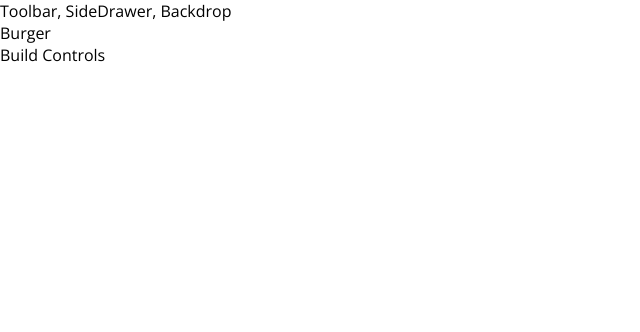
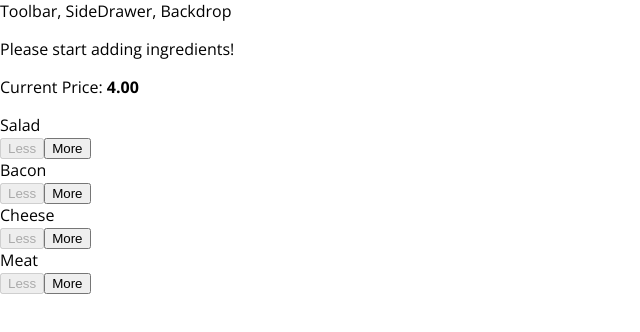
Before and after one commit to lelinrashed/Burger-Builder, a React app: page / in a window 1280 px wide. Shown: the top 332 px of the page, without its empty margins (0-640 px from the left). Built offline with nearby package versions, Linux system fonts and the light colour scheme.

Commit message:
Push after setup the ingredients dynamicly and added price dynamicly

```diff
--- a/package.json
+++ b/package.json
@@ -42,6 +42,7 @@
     "postcss-normalize": "7.0.1",
     "postcss-preset-env": "6.6.0",
     "postcss-safe-parser": "4.0.1",
+    "prop-types": "^15.7.2",
     "react": "^16.8.6",
     "react-app-polyfill": "^1.0.1",
     "react-dev-utils": "^9.0.1",
--- /dev/null
+++ b/src/components/Burger/BuildControls/BuildControl/BuildControl.css
@@ -0,0 +1,56 @@
+.BuildControl {
+    display: flex;
+    justify-content: space-between;
+    align-items: center;
+    margin: 5px 0;
+}
+
+.BuildControl button {
+    display: block;
+    font: inherit;
+    padding: 5px;
+    margin: 0 5px;
+    width: 80px;
+    border: 1px solid #AA6817;
+    cursor: pointer;
+    outline: none;
+}
+
+.BuildControl button:disabled {
+    background-color: #AC9980;
+    border: 1px solid #7E7365;
+    color: #ccc;
+    cursor: default;
+}
+
+.BuildControl button:hover:disabled {
+    background-color: #AC9980;
+    color: #ccc;
+    cursor: not-allowed;
+}
+
+.Label {
+    padding: 10px;
+    font-weight: bold;
+    width: 80px;
+}
+
+.BuildControl .Less {
+    background-color: #D39952;
+    color: white;
+}
+
+.BuildControl .More {
+    background-color: #8F5E1E;
+    color: white;
+}
+
+.BuildControl .Less:hover, .BuildControl .Less:active {
+    background-color: #DAA972;
+    color: white;
+}
+
+.BuildControl .More:hover,.BuildControl .More:active {
+    background-color: #99703F;
+    color: white;
+}
--- /dev/null
+++ b/src/components/Burger/BuildControls/BuildControl/BuildControl.js
@@ -0,0 +1,12 @@
+import React from 'react';
+import classes from './BuildControl.css';
+
+const buildControl = (props) => (
+    <div className={classes.BuildControl}>
+        <div className={classes.Label}>{props.label}</div>
+        <button className={classes.Less} onClick={props.removed} disabled={props.disabled}>Less</button>
+        <button className={classes.More} onClick={props.added}>More</button>
+    </div>
+);
+
+export default buildControl;
--- /dev/null
+++ b/src/components/Burger/BuildControls/BuildControls.css
@@ -0,0 +1,10 @@
+.BuildControls {
+    width: 100%;
+    background-color: #cf8f2e;
+    display: flex;
+    flex-flow: column;
+    align-items: center;
+    box-shadow: 0 2px 1px #cccccc;
+    margin: auto;
+    padding: 10px 0;
+}
--- /dev/null
+++ b/src/components/Burger/BuildControls/BuildControls.js
@@ -0,0 +1,26 @@
+import React from 'react';
+import classes from './BuildControls.css';
+import BuildControl from './BuildControl/BuildControl';
+
+const controls = [
+    {label: 'Salad', type: 'salad'},
+    {label: 'Bacon', type: 'bacon'},
+    {label: 'Cheese', type: 'cheese'},
+    {label: 'Meat', type: 'meat'},
+]
+
+const buildControls = (props) => (
+    <div className={classes.BuildControls}>
+        <p>Current Price: <strong>{props.price.toFixed(2)}</strong></p>
+        {controls.map(ctrl => (
+            <BuildControl
+            added={()=>props.ingredientAdded(ctrl.type)}
+            removed={()=>props.ingredientRemove(ctrl.type)}
+            key={ctrl.label}
+            label={ctrl.label}
+            disabled={props.disabled[ctrl.type]} />
+        ))}
+    </div>
+);
+
+export default buildControls;
--- /dev/null
+++ b/src/components/Burger/Burger.css
@@ -0,0 +1,30 @@
+.Burger {
+    width: 100%;
+    margin: auto;
+    height: 250px;
+    /* overflow: scroll; */
+    text-align: center;
+    font-weight: bold;
+    font-size: 1.2rem;
+}
+
+@media(min-width: 500px) and (min-height: 400px) {
+    .Burger {
+        width: 350px;
+        height: 300px;
+    }
+}
+
+@media(min-width: 500px) and (min-height: 401px) {
+    .Burger {
+        width: 450px;
+        height: 400px;
+    }
+}
+
+@media(min-width: 1000px) and (min-height: 700px) {
+    .Burger {
+        width: 700px;
+        height: 600px;
+    }
+}
--- a/src/components/Burger/Burger.js
+++ b/src/components/Burger/Burger.js
@@ -0,0 +1,28 @@
+import React from 'react';
+import classes from './Burger.css';
+import BurgerIngredient from './BurgerIngredient/BurgerIngredient';
+
+const burger = (props) => {
+    let transformedIngredients = Object.keys(props.ingredients)
+    .map((igKey)=>{
+        return [...Array(props.ingredients[igKey])].map((_, i) => {
+            return <BurgerIngredient key={igKey+i} type={igKey} />;
+        });
+    }).reduce((arr, el) => {
+        return arr.concat(el)
+    }, []);
+
+    if (transformedIngredients.length === 0) {
+        transformedIngredients = <p>Please start adding ingredients!</p>
+    }
+
+    return(
+        <div className={classes.Burger}>
+            <BurgerIngredient type="bread-top" />
+            {transformedIngredients}
+            <BurgerIngredient type="bread-bottom" />
+        </div>
+    );
+}
+
+export default burger;
--- a/src/components/Burger/BurgerIngredient/BurgerIngredient.js
+++ b/src/components/Burger/BurgerIngredient/BurgerIngredient.js
@@ -1,10 +1,12 @@
-import React from 'react';
+import React, {Component} from 'react';
 import classes from './BurgerIngredient.css';
+import PropTypes from 'prop-types';
 
-const burgerIngredient = (params) => {
+class BurgerIngredient extends Component {
+    render() {
         let ingredient = null;
 
-    switch(props.type) {
+        switch(this.props.type) {
             case('bread-bottom'):
                 ingredient = <div className={classes.BreadBottom}></div>;
                 break;
@@ -34,6 +36,10 @@
 
         return ingredient;
     }
+}
 
+BurgerIngredient.propTypes = {
+    type: PropTypes.string.isRequired
+}
 
-export default burgerIngredient;
+export default BurgerIngredient;
--- a/src/containers/BurgerBuilder/BurgerBuilder.js
+++ b/src/containers/BurgerBuilder/BurgerBuilder.js
@@ -1,12 +1,76 @@
 import React, { Component } from 'react';
 import Aux from '../../hoc/Aux';
+import Burger from '../../components/Burger/Burger';
+import BuildControls from '../../components/Burger/BuildControls/BuildControls';
+
+const INGREDIENT_PRICES = {
+    salad: 0.5,
+    cheese: 0.4,
+    meat: 1.3,
+    bacon: 0.7
+};
 
 class BurgerBuilder extends Component {
+    state = {
+        ingredients: {
+            salad: 0,
+            bacon: 0,
+            cheese: 0,
+            meat: 0
+        },
+        totalPrice: 4
+    }
+
+    addIngredientHandler = (type) => {
+        const oldCount = this.state.ingredients[type];
+        const updatedCount = oldCount + 1;
+        const updatedIngredients = {
+            ...this.state.ingredients
+        }
+        updatedIngredients[type] = updatedCount;
+        const priceAddition = INGREDIENT_PRICES[type];
+        const oldPrice = this.state.totalPrice;
+        const newPrice = oldPrice + priceAddition;
+        this.setState({
+            totalPrice: newPrice,
+            ingredients: updatedIngredients
+        })
+    }
+
+    removeIngredientHandler = (type) => {
+        const oldCount = this.state.ingredients[type];
+        if (oldCount <= 0) {
+            return;
+        }
+        const updatedCount = oldCount - 1;
+        const updatedIngredients = {
+            ...this.state.ingredients
+        }
+        updatedIngredients[type] = updatedCount;
+        const priceDeduction = INGREDIENT_PRICES[type];
+        const oldPrice = this.state.totalPrice;
+        const newPrice = oldPrice - priceDeduction;
+        this.setState({
+            totalPrice: newPrice,
+            ingredients: updatedIngredients
+        })
+    }
+
     render() {
+        const disabledInfo = {
+            ...this.state.ingredients
+        }
+        for (let key in disabledInfo) {
+            disabledInfo[key] = disabledInfo[key] <= 0
+        }
         return(
             <Aux>
-                <div>Burger</div>
-                <div>Build Controls</div>
+                <Burger ingredients={this.state.ingredients} />
+                <BuildControls
+                    ingredientAdded={this.addIngredientHandler}
+                    ingredientRemove={this.removeIngredientHandler}
+                    disabled={disabledInfo}
+                    price={this.state.totalPrice} />
             </Aux>
         );
     }
```
Also changed, not shown: 1 other file (tests, documents, lock files or other folders). Lines whose indentation alone changed are shown as unchanged.
